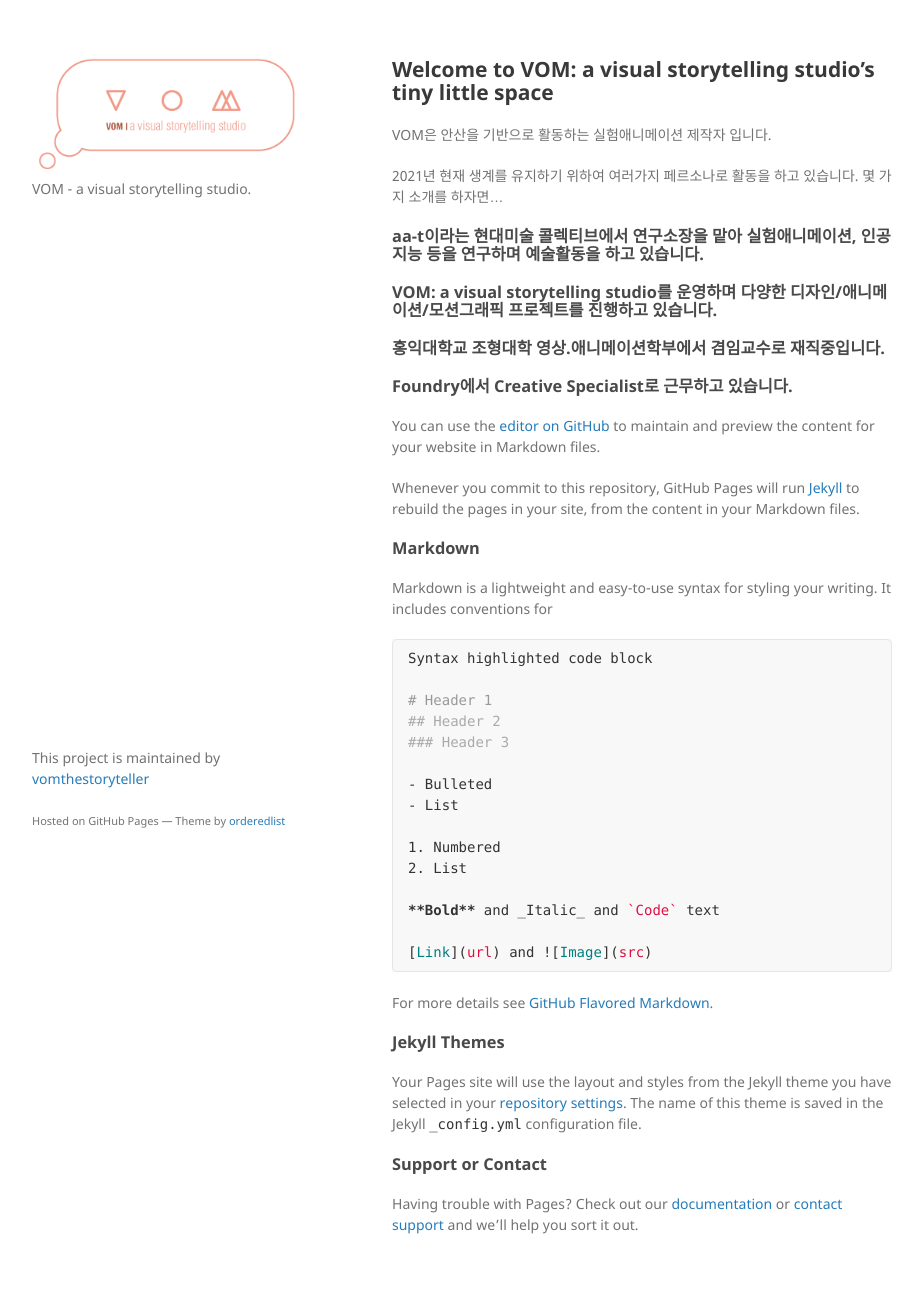
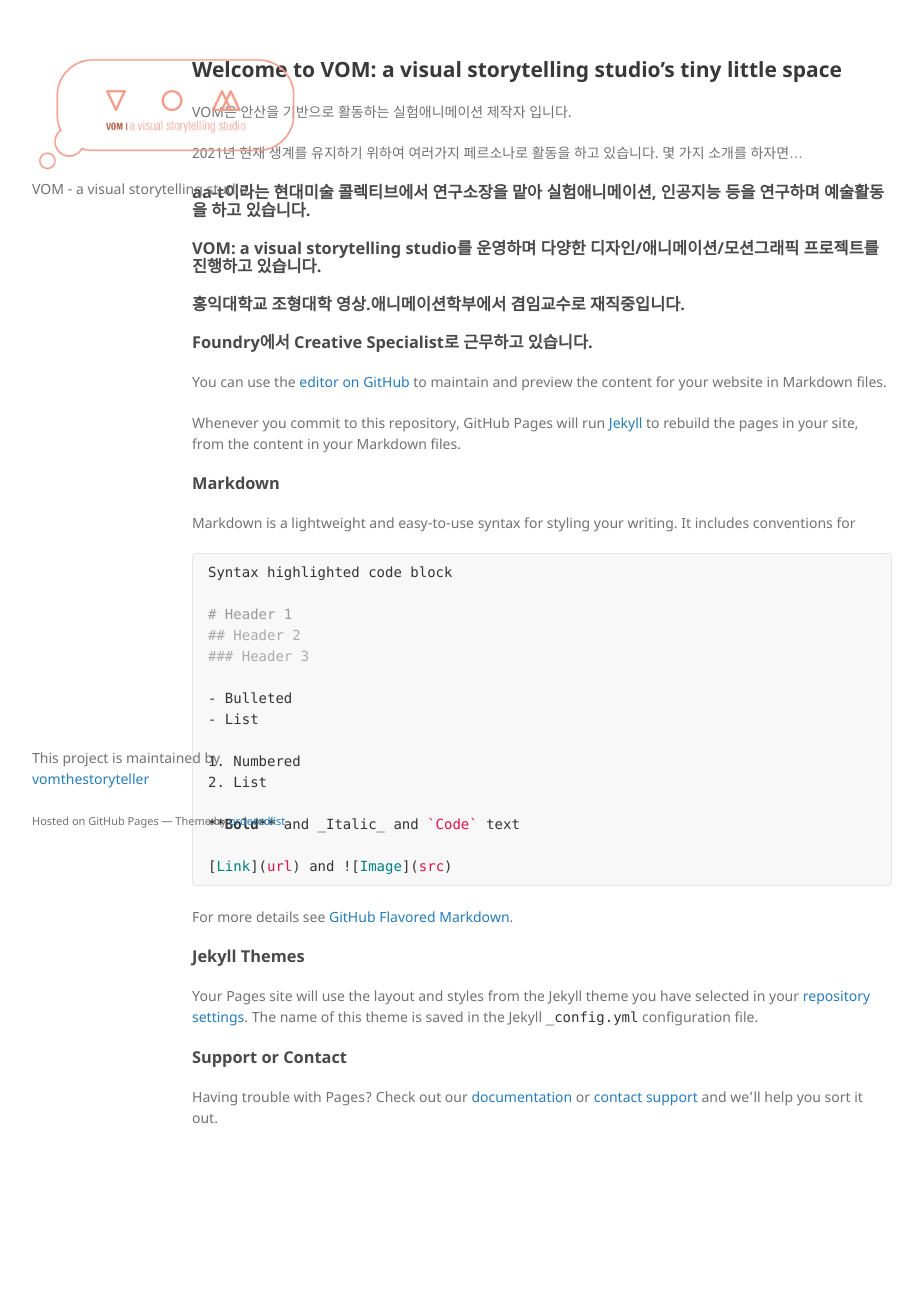
Before and after one commit to vomthestoryteller/www, a Jekyll site: the page built from index.md, in a window 1280 px wide. Shown: the whole page, without its empty margins (178-1101 px from the left). Built offline with Jekyll 4.4.1, drawn with Linux system fonts in a browser that asks for light colours; our own code applies the rules of GitHub Pages for plain Markdown files; after the commit the page ends 1198 px from its top, so only the background shows below that.

Commit message:
Update jekyll-theme-minimal.scss

```diff
--- a/_sass/jekyll-theme-minimal.scss
+++ b/_sass/jekyll-theme-minimal.scss
@@ -172,7 +172,7 @@ strong {
 }
 
 section {
-  width:500px;
+  width:700px;
   float:right;
   padding-bottom:50px;
 }
```
